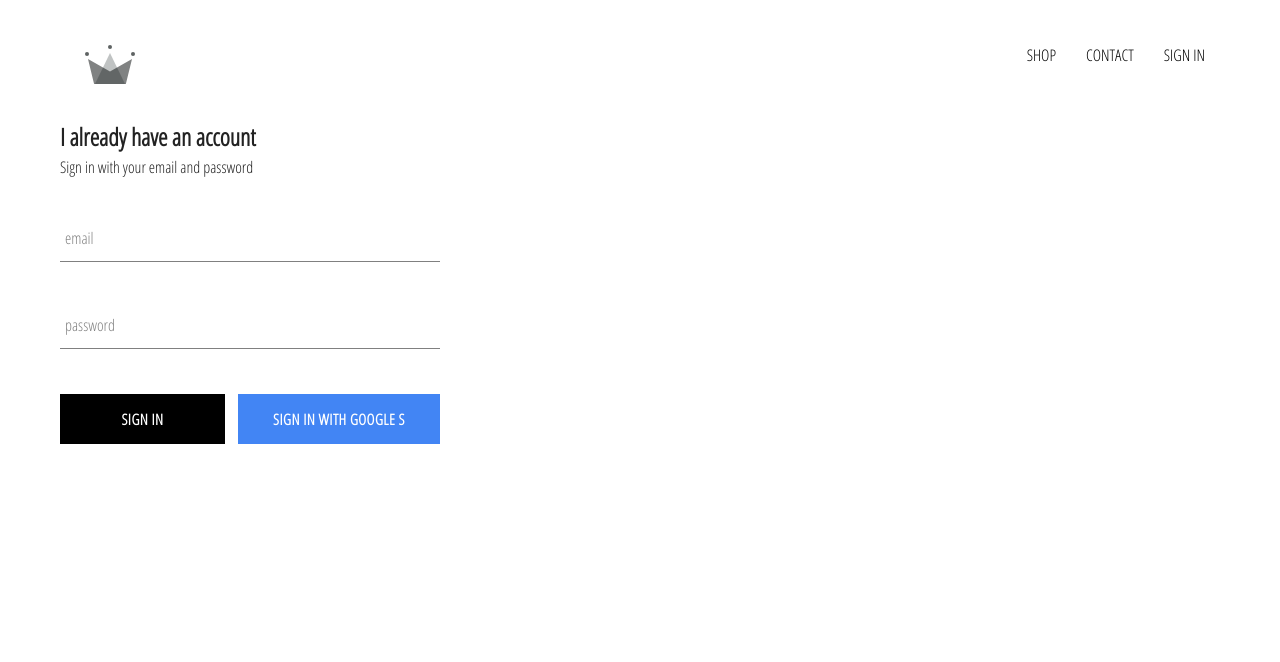
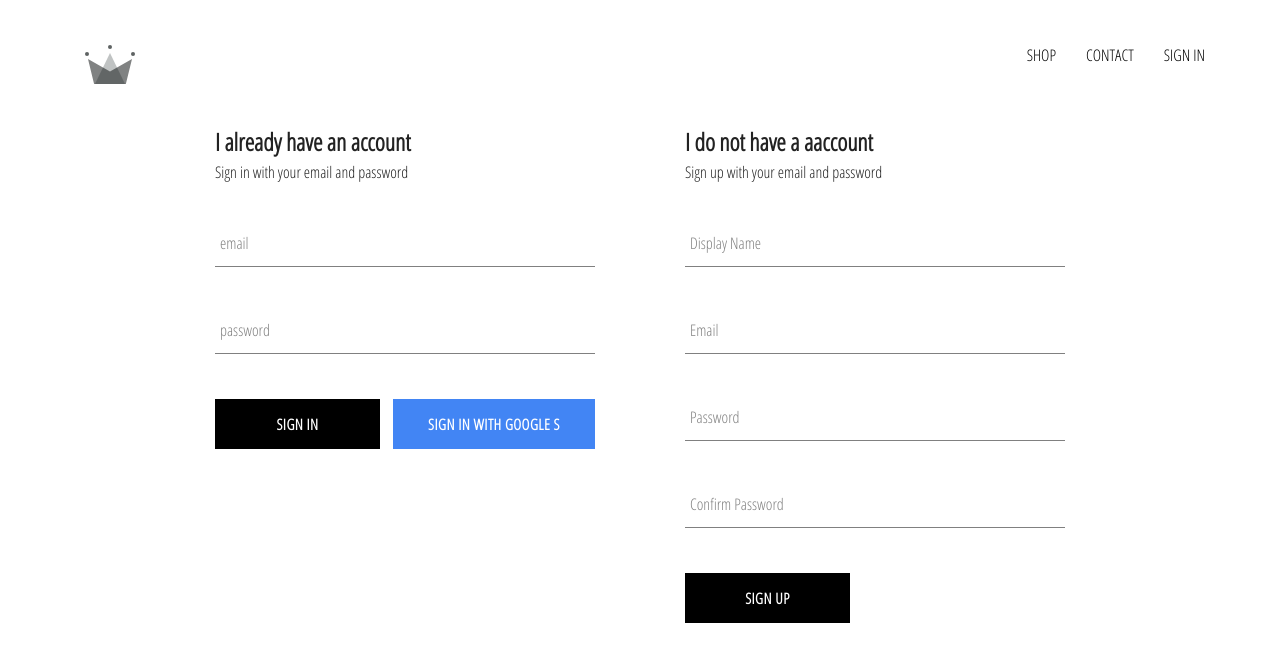
Before and after one commit to FelipeeSantos/crown-clothing, a React (Create React App) app: page /signin in a window 1280 px wide. Shown: the top 662 px of the page. Built offline with nearby package versions, Linux system fonts and the light colour scheme; no server answers.

Commit message:
implemented firebase utils, included ability to store authenticated users into our firestore database.

```diff
--- a/src/App.js
+++ b/src/App.js
@@ -8,7 +8,7 @@
 import ShopPage from "./pages/shop/shop";
 import SignInAndSignUpPage from "./pages/sign-in-and-sign-up/sign-in-and-sign-up";
 import Header from "./components/header/header";
-import { auth } from "./firebase/fireBase";
+import { auth, createUserProfileDocument } from "./firebase/fireBase";
 
 class App extends React.Component {
   constructor() {
@@ -22,8 +22,20 @@
   unsubscribeFromAuth = null;
 
   componentDidMount() {
-    this.unsubscribeFromAuth = auth.onAuthStateChanged((user) => {
-      this.setState({ currentUser: user });
+    this.unsubscribeFromAuth = auth.onAuthStateChanged(async (userAuth) => {
+      if (userAuth) {
+        const userRef = await createUserProfileDocument(userAuth);
+        userRef.onSnapshot((snapShot) => {
+          this.setState({
+            currentUser: {
+              id: snapShot.id,
+              ...snapShot.data(),
+            },
+          });
+        });
+      } else {
+        this.setState({ currentUser: userAuth });
+      }
     });
   }
 
--- /dev/null
+++ b/src/components/sign-up/sign-up.jsx
@@ -0,0 +1,99 @@
+import React from "react";
+
+import FormInput from "../form-input/form-input";
+import CustomButton from "../custom-button/custom-button";
+import { auth, createUserProfileDocument } from "../../firebase/fireBase";
+
+import "../../sass/components/_sign-up.scss";
+
+class SignUp extends React.Component {
+  constructor() {
+    super();
+
+    this.state = {
+      displayName: "",
+      email: "",
+      password: "",
+      confirmPassword: "",
+    };
+  }
+
+  handleSubmit = async (event) => {
+    event.preventDefault();
+
+    const { displayName, email, password, confirmPassword } = this.state;
+
+    if (password !== confirmPassword) {
+      alert("passwords dont't match");
+      return;
+    }
+    try {
+      const { user } = await auth.createUserWithEmailAndPassword(
+        email,
+        password
+      );
+      await createUserProfileDocument(user, { displayName });
+      this.setState({
+        displayName: "",
+        email: "",
+        password: "",
+        confirmPassword: "",
+      });
+    } catch (error) {
+      console.log(error);
+    }
+  };
+
+  handleChange = (event) => {
+    const { name, value } = event.target;
+    this.setState({ [name]: value });
+  };
+
+  render() {
+    const { displayName, email, password, confirmPassword } = this.state;
+
+    return (
+      <div className="sign-up">
+        <h2 className="title">I do not have a aaccount</h2>
+        <span>Sign up with your email and password</span>
+        <form className="sign-up-form" onSubmit={this.handleSubmit}>
+          <FormInput
+            type="text"
+            name="displayName"
+            value={displayName}
+            onChange={this.handleChange}
+            label="Display Name"
+            required
+          />
+          <FormInput
+            type="email"
+            name="email"
+            value={email}
+            onChange={this.handleChange}
+            label="Email"
+            required
+          />
+          <FormInput
+            type="password"
+            name="password"
+            value={password}
+            onChange={this.handleChange}
+            label="Password"
+            required
+          />
+          <FormInput
+            type="password"
+            name="confirmPassword"
+            value={confirmPassword}
+            onChange={this.handleChange}
+            label="Confirm Password"
+            required
+          />
+          <CustomButton type="submit">SIGN UP</CustomButton>
+        </form>
+      </div>
+    );
+  }
+}
+
+export default SignUp;
--- a/src/firebase/fireBase.js
+++ b/src/firebase/fireBase.js
@@ -13,6 +13,30 @@
   measurementId: "G-WYXBX5X3Z4",
 };
 
+export const createUserProfileDocument = async (userAuth, additionalData) => {
+  if (!userAuth) return;
+
+  const userRef = firestore.doc(`users/${userAuth.uid}`);
+  const snapShot = await userRef.get();
+
+  if (!snapShot.exists) {
+    const { displayName, email } = userAuth;
+    const createdAt = new Date();
+
+    try {
+      await userRef.set({
+        displayName,
+        email,
+        createdAt,
+        ...additionalData,
+      });
+    } catch (error) {
+      console.log("error creating user", error.message);
+    }
+  }
+  return userRef;
+};
+
 firebase.initializeApp(config);
 
 export const auth = firebase.auth();
--- a/src/pages/sign-in-and-sign-up/sign-in-and-sign-up.jsx
+++ b/src/pages/sign-in-and-sign-up/sign-in-and-sign-up.jsx
@@ -1,12 +1,14 @@
 import React from "react";
 
 import SignIn from "../../components/sign-in/sign-in";
+import SignUp from "../../components/sign-up/sign-up";
 
 import "../../sass/pages/_sign-in-and-sign-up.scss";
 
 const SignInAndSignUpPage = () => (
   <div className="sign-in-and-sign-up">
     <SignIn />
+    <SignUp />
   </div>
 );
 
--- /dev/null
+++ b/src/sass/components/_sign-up.scss
@@ -0,0 +1,11 @@
+.sign-up {
+  display: flex;
+  flex-direction: column;
+  width: 380px;
+
+  .title {
+    font-size: 24px;
+    font-weight: 600;
+    margin: 10px 0;
+  }
+}
--- a/src/sass/pages/_sign-in-and-sign-up.scss
+++ b/src/sass/pages/_sign-in-and-sign-up.scss
@@ -0,0 +1,6 @@
+.sign-in-and-sign-up {
+  width: 850px;
+  display: flex;
+  justify-content: space-between;
+  margin: 30px auto;
+}
```
